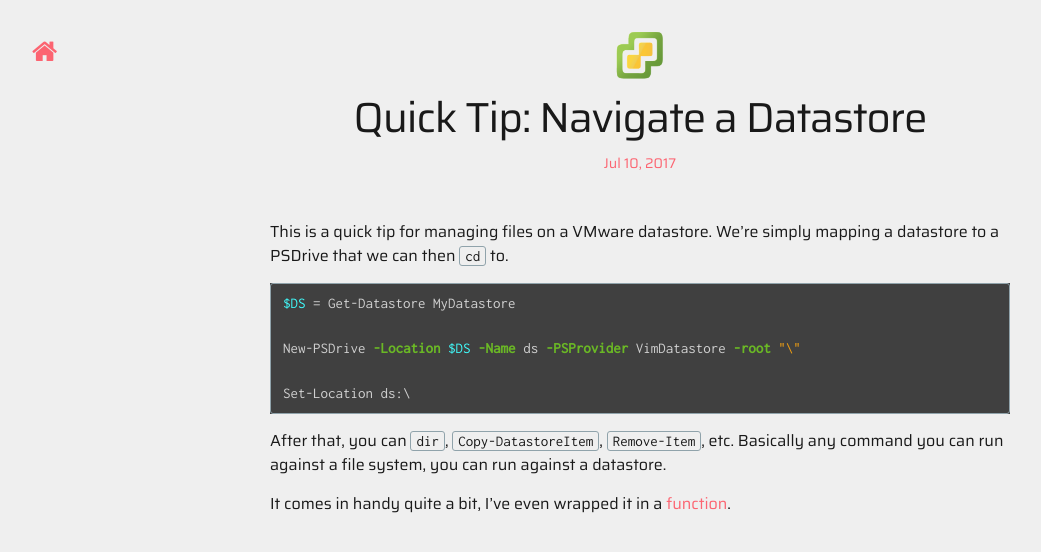
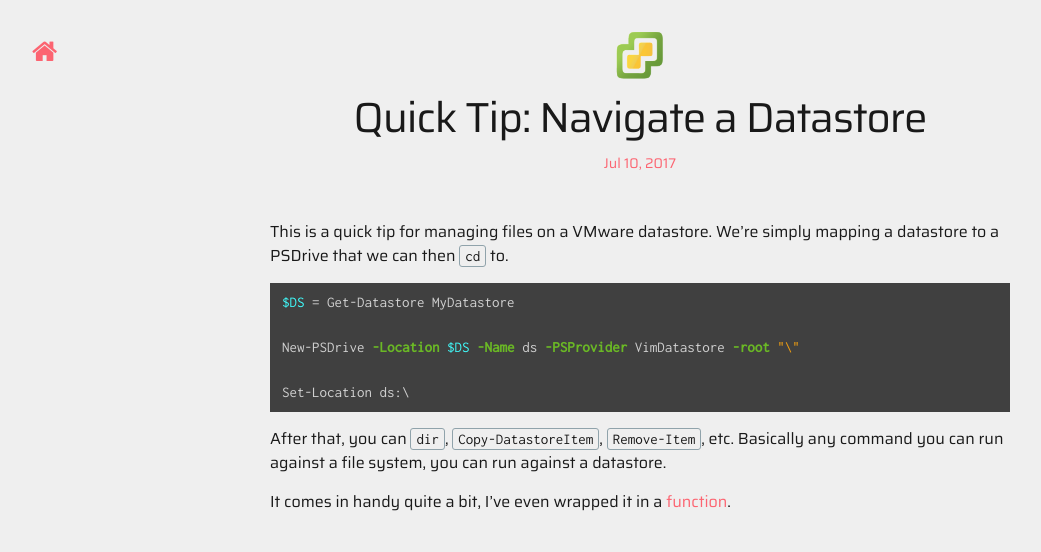
Before and after one commit to clintcolding/clintcolding.github.io, a Jekyll site: the page built from _posts/2017-07-10-quick-tip-navigate-datastore.md, in a window 1280 px wide. Shown: the top 552 px of the page, without its empty margins (0-1041 px from the left). Built offline with Jekyll 4.4.1, drawn with Linux system fonts in a browser that asks for light colours; comment, search, counter and statistics services are not loaded.

Commit message:
Fixed code formatting

```diff
--- a/_sass/minima/_base.scss
+++ b/_sass/minima/_base.scss
@@ -111,15 +111,18 @@
 code {
   @include relative-font-size(0.9375);
   font-family: 'Inconsolata', monospace;
+  // border: 1px solid $grey-color-light;
+  border-radius: 3px;
+}
+
+code {
+  padding: 2px 5px;
   border: 1px solid $grey-color-light;
   border-radius: 3px;
 }
 
-code {
-  padding: 1px 5px;
-}
+pre {
 
-pre {
   padding: 8px 12px;
   overflow-x: auto;
 
```
